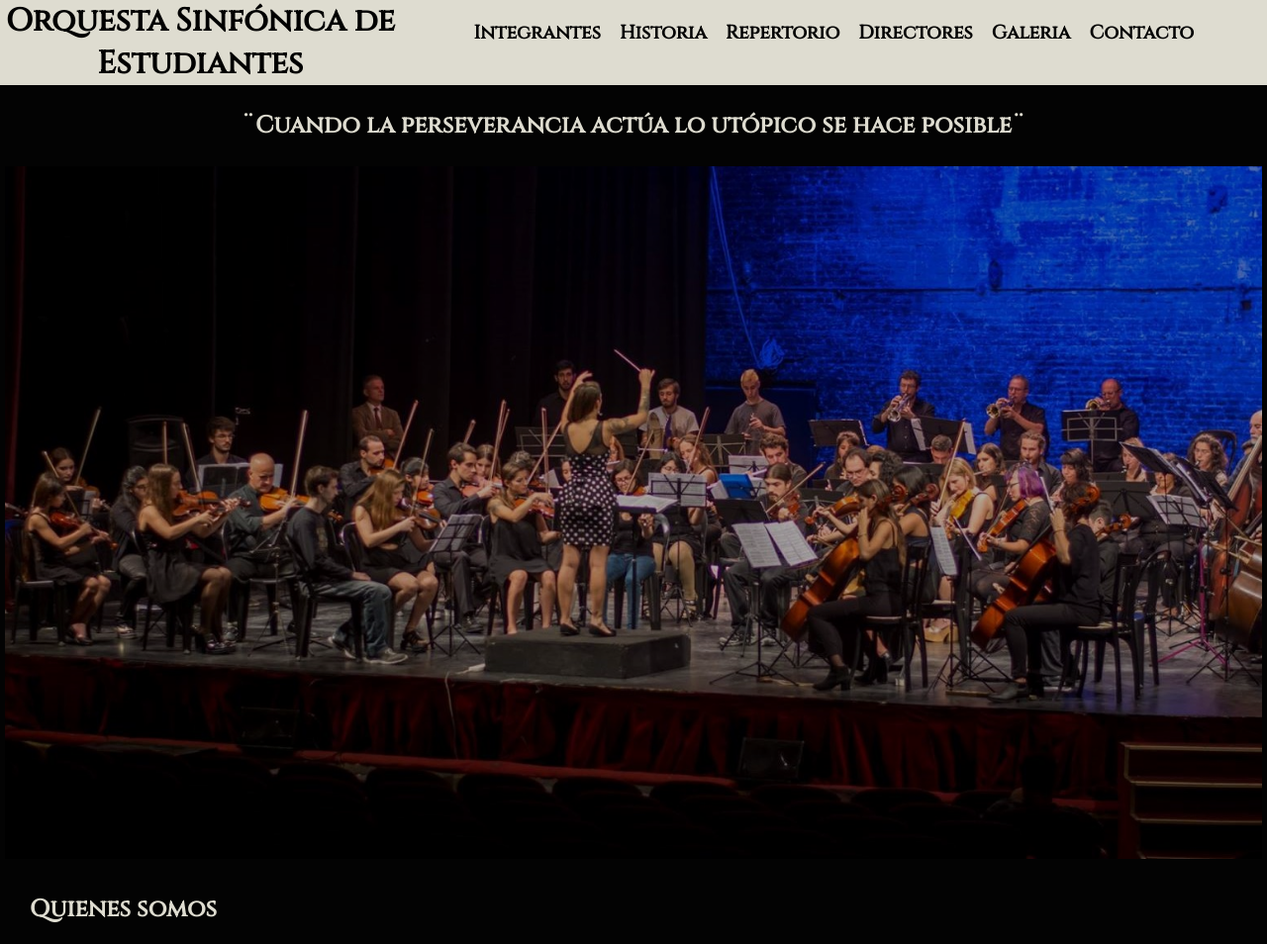
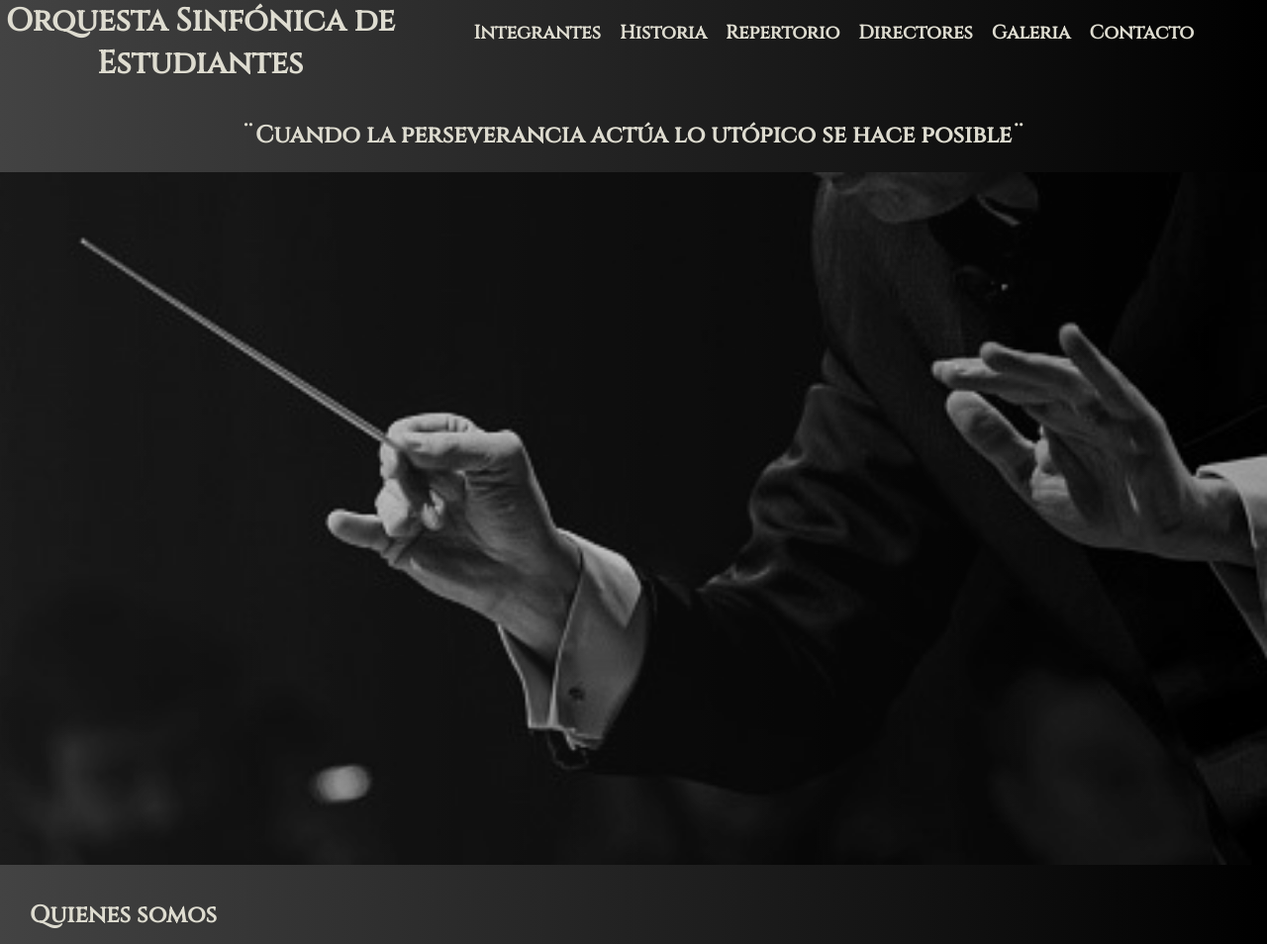
Before and after one commit to VickSae/Orquesta, a plain HTML site: page index.html in a window 1280 px wide. Shown: the top 954 px of the page at 99% size. Drawn offline with nearby package versions, Linux system fonts and the light colour scheme.

Commit message:
modificaciones

```diff
--- a/index.html
+++ b/index.html
@@ -8,18 +8,18 @@
     <link rel="preconnect" href="https://fonts.gstatic.com" crossorigin />
     <link
       href="https://fonts.googleapis.com/css2?family=Cinzel:wght@400;500&family=Raleway:wght@100;300;400&display=swap"
-      rel="stylesheet"
-    />
+      rel="stylesheet"/>
+    <link rel="stylesheet" href="https://cdnjs.cloudflare.com/ajax/libs/animate.css/4.1.1/animate.min.css"/>
     <link rel="stylesheet" href="style.css"/>
     <title>Orquesta Sinfónica de Estudiantes</title>
   </head>
 <body>
   <header id="irarriba">
     <h1 class="titulo">Orquesta Sinfónica de Estudiantes</h1>
-    <nav>
+    <nav class="container-nav">
       <ul>
-        <li><a href="./index.html">Integrantes</a></li>
-        <li><a href="./index.html">Historia</a></li>
+        <li><a href="#quienes__somos-title">Integrantes</a></li>
+        <li><a href="#historia">Historia</a></li>
         <li><a href="./repertorio.html">Repertorio</a></li>
         <li><a href="./directores.html">Directores</a></li>
         <li><a href="./galeria.html">Galeria</a></li>
@@ -27,12 +27,15 @@
       </ul>
     </nav>
   </header>
+
   <main>
-    <h2 class="perseverancia">¨Cuando la perseverancia actúa lo utópico se hace posible¨</h2>
+    <div class="perseverancia">
+      <h2 class="animate__animated animate__fadeIn" >¨Cuando la perseverancia actúa lo utópico se hace posible¨</h2>
+  </div>
     <section class="parallax">
     </section>
     <section class="content__section">
-      <h2 class="quienes__somos-title">Quienes somos</h2>
+      <h2 id="quienes__somos-title">Quienes somos</h2>
       <div class="quienes-somos--container">
         <p>
           La Orquesta Sinfónica de Estudiantes está integrada por estudiantes del
--- a/style.css
+++ b/style.css
@@ -8,57 +8,65 @@ header {
   display: flex;
   flex-direction: row;
   font-weight: 800;
-  background-color: #dedcd0;
+  background: #000000;  /* fallback for old browsers */
+  background: -webkit-linear-gradient(to right, #434343, #000000);  /* Chrome 10-25, Safari 5.1-6 */
+  background: linear-gradient(to right, #434343, #000000); /* W3C, IE 10+/ Edge, Firefox 16+, Chrome 26+, Opera 12+, Safari 7+ */
   align-items: flex-start;
   font-family: "Cinzel", serif;
   justify-content: space-between;
   font-size: 16px;
-
-
+  color: #dedcd0;
 }
 
 .titulo {
   text-align: center;
 }
-nav {
+.container-nav {
   display: flex;
   flex-direction: row-reverse;
   justify-content: center;
   text-align: center;
   margin: 10px 5px 10px 10px;
   width: 100%;
+  height: 60px;
   padding: 10px 10px 10px 0;
+ transition: all 2s linear;
 }
 
-header nav ul li a {
-  color: #030303;
+.container-nav ul li a{
+  color: #dedcd0;
   text-decoration: none;
   font-family: "Cinzel", serif;
   font-size: 1.2rem;
   margin: 10px 5px 10px 10px;
   font-weight: bold;
+  border-radius: 80%;
 }
-
 li {
   display: inline;
   align-items: flex-end;
   text-decoration: none;
 }
 body {
-  background-color: #030303;
+  background: #000000;  /* fallback for old browsers */
+  background: -webkit-linear-gradient(to right, #434343, #000000);  /* Chrome 10-25, Safari 5.1-6 */
+  background: linear-gradient(to right, #434343, #000000); /* W3C, IE 10+/ Edge, Firefox 16+, Chrome 26+, Opera 12+, Safari 7+ */
 }
 
 .content__section {
   padding: 10px;
+  background: #000000;  /* fallback for old browsers */
+  background: -webkit-linear-gradient(to right, #434343, #000000);  /* Chrome 10-25, Safari 5.1-6 */
+  background: linear-gradient(to right, #434343, #000000); /* W3C, IE 10+/ Edge, Firefox 16+, Chrome 26+, Opera 12+, Safari 7+ */
+
 }
 
 .parallax {
-  background-image: url("./imagenes/orq-paula.jpg");
+  background-image: url("./imagenes/hand-conductor2.jpg");
   height: 700px;
   background-attachment: fixed;
   background-position: center;
   background-repeat: no-repeat;
-  margin: 0 5px;
   opacity: 0.7;
   background-size: cover;
 }
@@ -67,21 +75,24 @@ body {
   font-family: "Cinzel", serif;
   text-align: center;
   color: #dedcd0;
-  background-color: #030303;
-  padding: 10px 10px;
-  margin: 15px 10px;
+  padding: 21px 0;
+  flex-direction: column;
+  background: #000000;  /* fallback for old browsers */
+  background: -webkit-linear-gradient(to right, #434343, #000000);  /* Chrome 10-25, Safari 5.1-6 */
+  background: linear-gradient(to right, #434343, #000000); /* W3C, IE 10+/ Edge, Firefox 16+, Chrome 26+, Opera 12+, Safari 7+ */
 }
-
+.animate__animated.animate__fadeIn {
+  --animate-duration: 5s;
+}
 .quienes-somos--container {
   display: flex;
   flex-direction: row;
   justify-content: center;
 }
 
-.quienes__somos-title {
+#quienes__somos-title {
   font-family: "Cinzel", serif;
   color: #dedcd0;
-  background-color: #030303;
   padding: 10px 10px;
   margin: 15px 10px;
 }
@@ -91,7 +102,6 @@ body {
   justify-content: space-between;
   font-family: "Raleway", serif;
   color: #dedcd0;
-  background-color: #030303;
   padding: 10px 10px;
   margin: 15px 10px;
 }
@@ -102,7 +112,6 @@ body {
 .integrantes__title{
   font-family: "Cinzel", serif;
   color: #dedcd0;
-  background-color: #030303;
   padding: 10px 10px;
   margin: 15px 10px;
 }
@@ -117,7 +126,6 @@ body {
   justify-content: space-between;
   font-family: "Raleway", serif;
   color: #dedcd0;
-  background-color: #030303;
   padding: 10px 10px;
   margin: 15px 10px;
 }
@@ -135,7 +143,6 @@ body {
   justify-content: flex-start;
   font-family: "Cinzel", serif;
   color: #dedcd0;
-  background-color: #030303;
 }
 
 .historia {
@@ -149,7 +156,6 @@ body {
   justify-content: space-between;
   font-family: "Raleway", serif;
   color: #dedcd0;
-  background-color: #030303;
   padding: 10px 10px;
   margin: 15px 10px;
 }
@@ -157,6 +163,7 @@ body {
   padding: 10px 10px;
   margin: 15px 10px;
 }
+
 /*-----------REPERTORIO-----------*/
 .parallax-repertorio {
   background-image: url("./imagenes/saxos.jpg");
@@ -174,7 +181,7 @@ section h2 {
   justify-content: flex-start;
   font-family: "Cinzel", serif;
   color: #dedcd0;
-  background-color: #030303;
+
   padding: 10px 10px;
   margin: 15px 10px;
 }
@@ -185,7 +192,6 @@ section h2 {
   justify-content: baseline;
   font-family: "Raleway", serif;
   color: #dedcd0;
-  background-color: #030303;
   padding: 10px 10px;
   margin: 15px 10px;
 }
@@ -196,7 +202,6 @@ section h2 {
   justify-content: flex-start;
   font-family: "Cinzel", serif;
   color: #dedcd0;
-  background-color: #030303;
   padding: 10px 10px;
   margin: 15px 10px;
 }
@@ -206,7 +211,6 @@ section h2 {
   align-items: center;
   font-family: "Raleway", serif;
   color: #dedcd0;
-  background-color: #030303;
   padding: 10px 10px;
   margin: 15px 10px;
 }
@@ -216,7 +220,6 @@ section h2 {
   justify-content: flex-start;
   font-family: "Cinzel", serif;
   color: #dedcd0;
-  background-color: #030303;
   padding: 10px 10px;
   margin: 15px 10px;
 }
@@ -226,7 +229,6 @@ section h2 {
   align-items: center;
   font-family: "Raleway", serif;
   color: #dedcd0;
-  background-color: #030303;
   padding: 10px 10px;
   margin: 15px 10px;
 }
@@ -236,7 +238,6 @@ section h2 {
   justify-content: flex-start;
   font-family: "Cinzel", serif;
   color: #dedcd0;
-  background-color: #030303;
   padding: 10px 10px;
   margin: 15px 10px;
 }
@@ -246,14 +247,12 @@ section h2 {
   align-items: center;
   font-family: "Raleway", serif;
   color: #dedcd0;
-  background-color: #030303;
   padding: 10px 10px;
   margin: 15px 10px;
 }
 .tesis h2 {
   font-family: "Cinzel", serif;
   color: #dedcd0;
-  background-color: #030303;
   padding: 10px 10px;
   margin: 15px 10px;
 }
@@ -263,7 +262,6 @@ section h2 {
   align-items: center;
   font-family: "Raleway", serif;
   color: #dedcd0;
-  background-color: #030303;
   padding: 10px 10px;
   margin: 15px 10px;
 }
@@ -281,7 +279,6 @@ section h2 {
   text-align: left;
   font-family: "Cinzel", serif;
   color: #dedcd0;
-  background-color: #030303;
   padding: 20px 10px;
   margin: 20px;
 }
@@ -296,7 +293,6 @@ section h2 {
   align-items: center;
   font-family: "Raleway", serif;
   color: #dedcd0;
-  background-color: #030303;
   padding: 20px 10px;
   margin: 20px;
 }
@@ -315,7 +311,6 @@ section h2 {
   font-family: "Cinzel", serif;
   text-align: center;
   color: #dedcd0;
-  background-color: #030303;
   padding: 20px 10px;
 }
 .galeria__container {
```
Also changed, not shown: directores.html (+3 -2 lines), galeria.html (+2 -1 lines), repertorio.html (+2 -1 lines).
